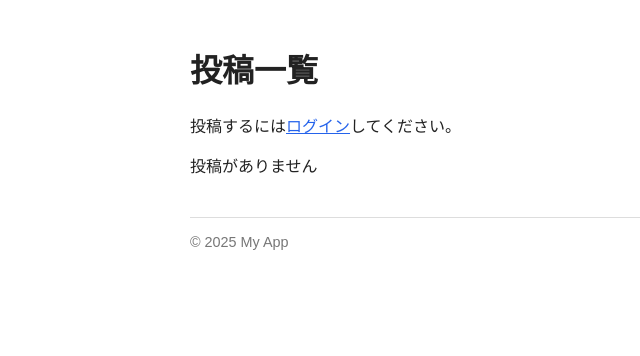
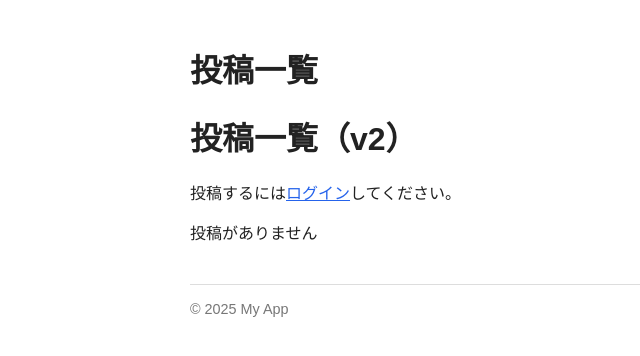
Before and after one commit to yuayuasakura/month2, a Laravel app: page /posts in a window 1280 px wide. Shown: the part 57-413 px from the top of the page, without its empty margins (50-690 px from the left). Run offline with Laravel 12, Linux system fonts and the light colour scheme; data that the repository does not hold is empty.

Commit message:
ロールバック確認用に投稿一覧の見出しを変更

```diff
--- a/src/resources/views/posts/index.blade.php
+++ b/src/resources/views/posts/index.blade.php
@@ -4,6 +4,8 @@
 
 @section('content')
     <h1>投稿一覧</h1>
+
+    <h1>投稿一覧（v2）</h1>
 
     {{-- @auth：ログインしているときだけ表示 / @guest：ログインしていないときだけ表示 --}}
     @auth
```
